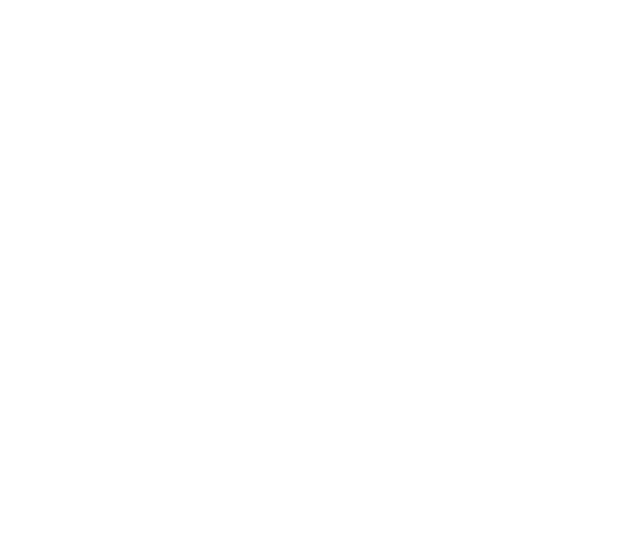
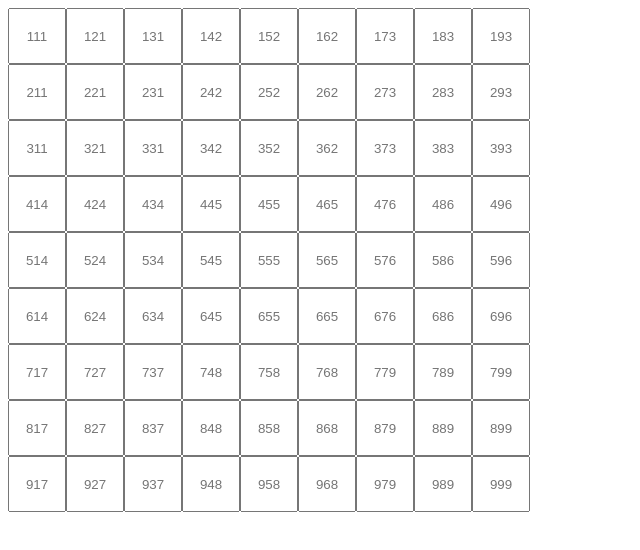
Before and after one commit to SteveJMoran/sudoku, a plain HTML site: page index.html in a window 1280 px wide. Shown: the whole page, without its empty margins (0-640 px from the left). Drawn offline with Linux system fonts and the light colour scheme.

Commit message:
sets ids and board

```diff
--- a/index.html
+++ b/index.html
@@ -5,9 +5,10 @@
 		<meta http-equiv="X-UA-Compatible" content="IE=edge,chrome=1">
 		<meta name="viewport" content="width=device-width,initial-scale=1">
 		<title>title</title>
+		<link href="styles.css" rel="stylesheet" />
 	</head>
 	<body>
-
+	<div id="board"></div>
 	</body>
 	<script type="text/javascript" src="sudoku.js"></script>
 </html>
--- /dev/null
+++ b/styles.css
@@ -0,0 +1,5 @@
+input {
+	width: 50px;
+	height: 50px;
+	text-align: center;
+}
--- a/sudoku.js
+++ b/sudoku.js
@@ -25,5 +25,62 @@ var sudoku = {
 	}
 
 }
+var board = {
+	config: {
+		x: 9,
+		y: 9
 
-sudoku.init();
+	},
+	init() {
+		this.build(board.config.y, board.config.x);
+	},
+	build(rows, columns) {
+		var board = document.getElementById('board');
+		for(c = 0; c < columns; c++) {
+			var row =  document.createElement('div');
+			row.className += 'row';
+			row.id = 'row-'+ (c + 1);
+			board.appendChild(row);
+
+			for(r = 0; r < rows; r++){
+				var cell =  document.createElement('span');
+				var x = r + 1;
+				var y = c + 1;
+
+				if (y <= 3 ) {
+					if (x <= 3){
+						z = 1;
+					} else if(x <= 6) {
+						z = 2;
+					} else {
+						z = 3;
+					}
+				} else if (y > 3 && y <= 6) {
+					if (x <= 3){
+						z = 4;
+					} else if(x <= 6) {
+						z = 5;
+					} else {
+						z = 6;
+					}
+				} else {
+					if (x <= 3){
+						z = 7;
+					} else if(x <= 6) {
+						z = 8;
+					} else {
+						z = 9;
+					}
+				}
+				cell.innerHTML = '<input class="cell" id="'+ y + x + z +'" type="text" placeholder="'+ y + x + z +'" />';
+				var rowId = 'row-'+ (c + 1);
+				var currentRow = document.getElementById(rowId);
+
+				currentRow.appendChild(cell);
+			}
+		}
+	}
+}
+
+board.init();
+//sudoku.init();
```
